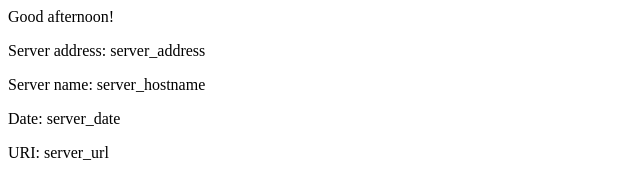
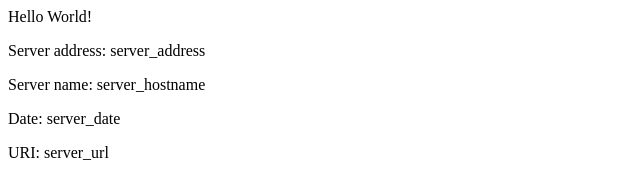
Before and after one commit to ailinl/eks-example, a plain HTML site: page src/index.html in a window 1280 px wide. Shown: the full height of the page, 0-640 px from the left. Drawn offline with Linux system fonts and the light colour scheme.

Commit message:
Revert "v2 Updating home page"
This reverts commit 0f4c65ab54f3d2f70f7e03e35e966766f95c252d.

```diff
--- a/src/index.html
+++ b/src/index.html
@@ -1,8 +1,8 @@
 <head>
-<title>Hello Ailin</title>
+<title>Hello World</title>
 </head>
 <div class="info">
-<h>Good afternoon!</h>
+<h>Hello World!</h>
 <p><span>Server&nbsp;address:</span> <span>server_address</span></p>
 <p><span>Server&nbsp;name:</span> <span>server_hostname</span></p>
 <p class="smaller"><span>Date:</span> <span>server_date</span></p>
```
